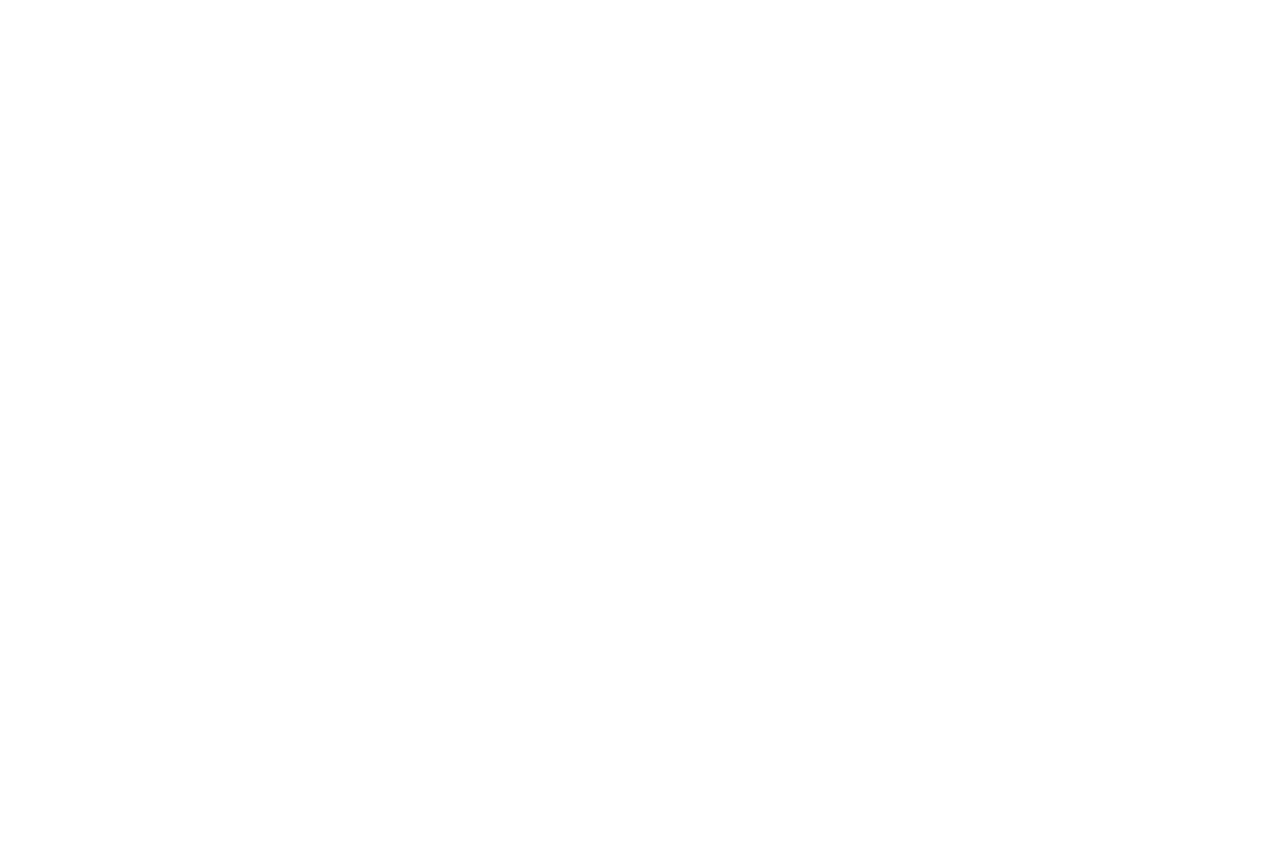
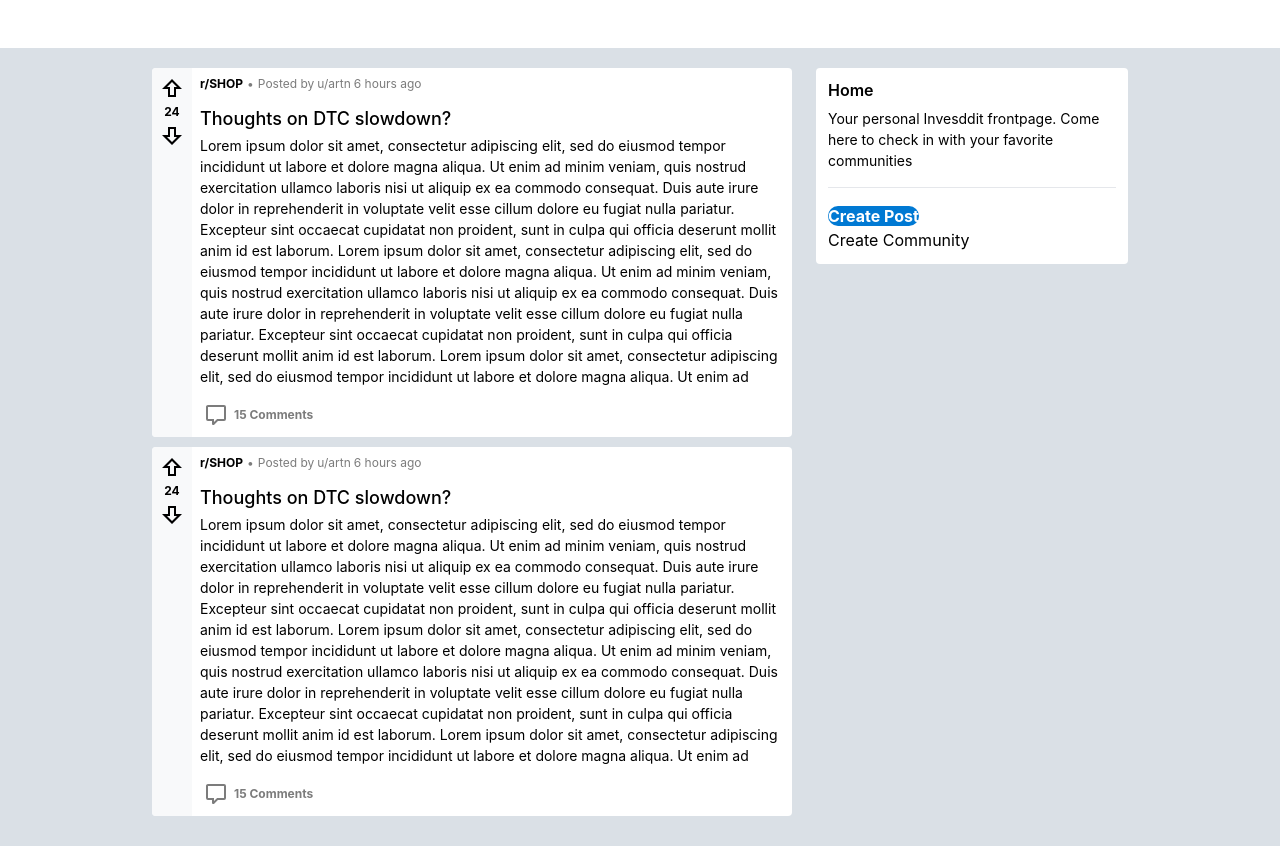
Before and after one commit to ayrt-n/invesddit, a React (Create React App) app: page / in a window 1280 px wide. Before the commit the page ends 800 px from the top, so only its background shows below. Built offline with nearby package versions, Linux system fonts and the light colour scheme; the HTML template or start-up script is replaced by a standard one.

Commit message:
Add navbar and mainfeed to app

```diff
--- a/src/App.js
+++ b/src/App.js
@@ -1,9 +1,12 @@
 import React from 'react';
+import MainFeed from './components/MainFeed';
+import Navbar from './components/navbar/Navbar';
 
 function App() {
   return (
-    <div>
-
+    <div className="bg-canvas min-h-screen">
+      <Navbar />
+      <MainFeed />
     </div>
   );
 }
```
